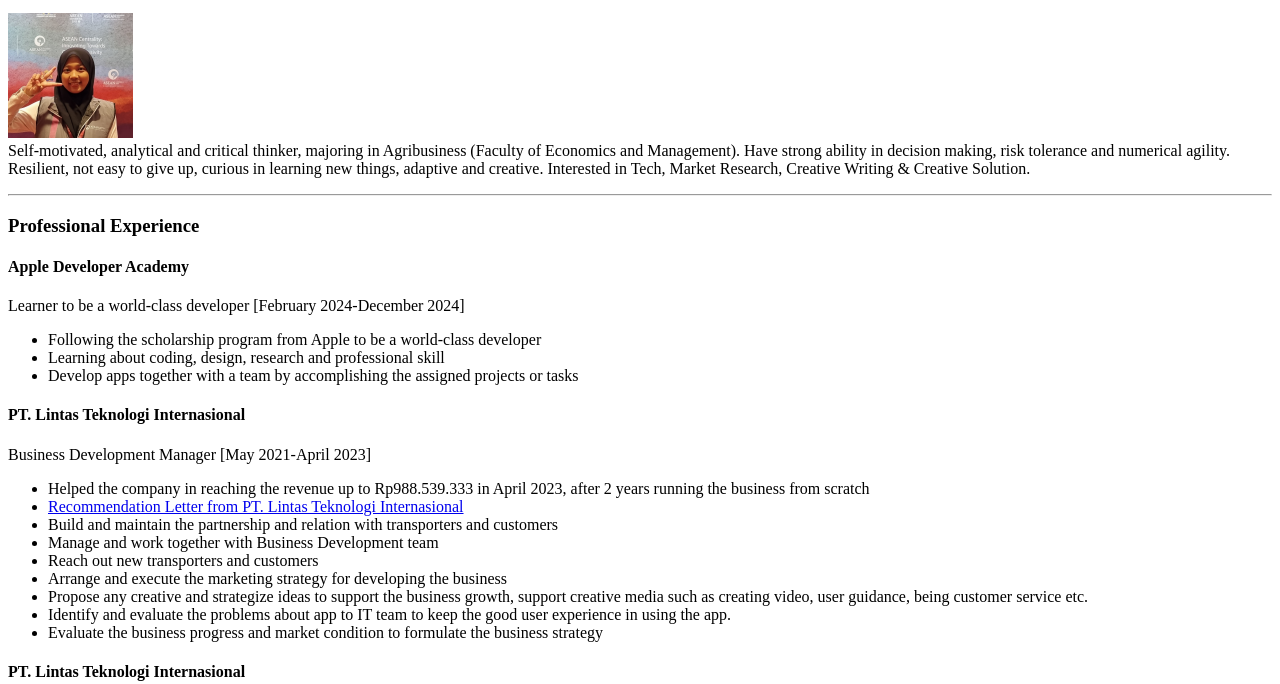
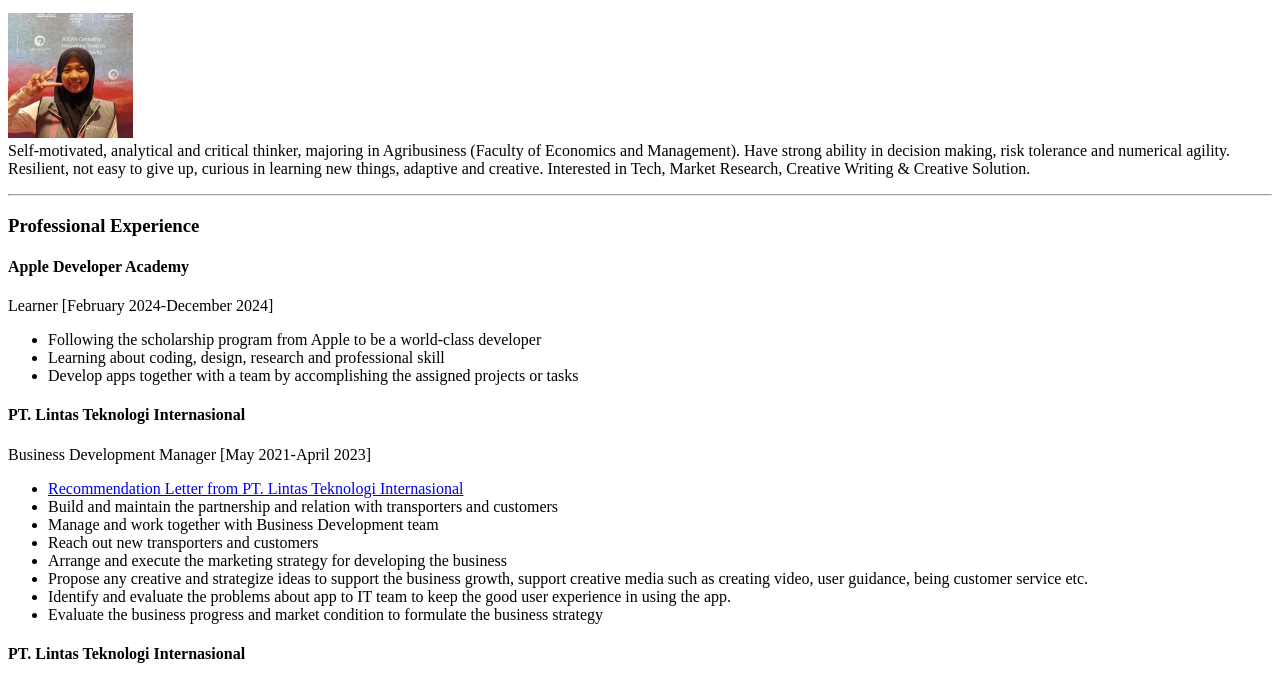
Before and after one commit to yulisugiarti/resume-html, a plain HTML site: page index.html in a window 1280 px wide. Shown: the part 101-785 px from the top of the page. Drawn offline with Linux system fonts and the light colour scheme.

Commit message:
Update index.html

```diff
--- a/index.html
+++ b/index.html
@@ -19,7 +19,7 @@
     <hr/>
     <h3>Professional Experience</h3>
     <h4>Apple Developer Academy</h4>
-        <p>Learner to be a world-class developer [February 2024-December 2024]
+        <p>Learner [February 2024-December 2024]
             <ul>
                 <li>Following the scholarship program from Apple to be a world-class developer</li>
                 <li>Learning about coding, design, research and professional skill</li>
@@ -29,8 +29,6 @@
     <h4>PT. Lintas Teknologi Internasional </h4>
         <p>Business Development Manager [May 2021-April 2023]
             <ul>
-                <li>Helped the company in reaching the revenue up to Rp988.539.333 in April 2023,
-                    after 2 years running the business from scratch</li>
                 <li><a href="https://drive.google.com/file/d/13QQJX2zs--r2PPo70ZH2BxgI0YRePtma/view?usp=sharing">
                     Recommendation Letter from PT. Lintas Teknologi Internasional</a></li>
                 <li>Build and maintain the partnership and relation with transporters and customers</li>
```
